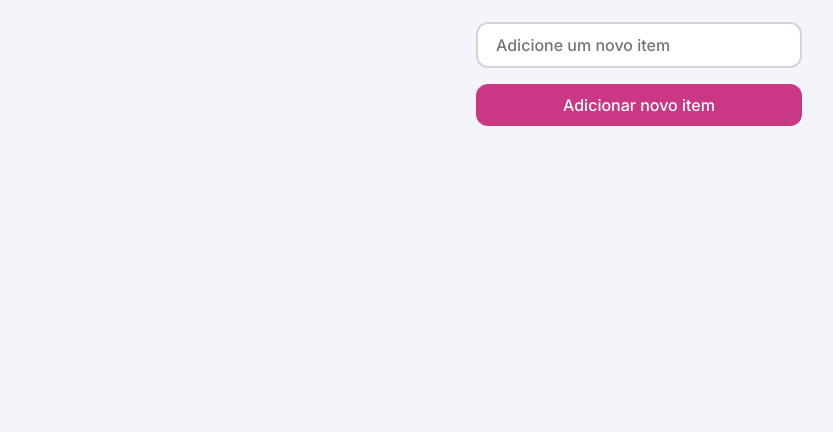
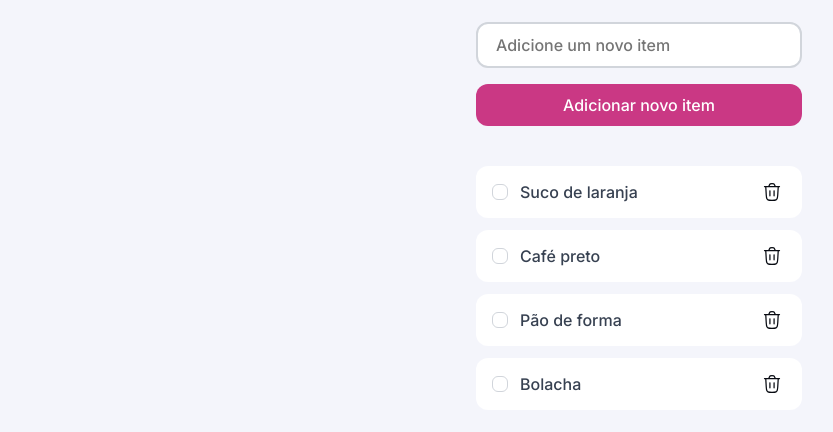
Before and after one commit to GuilhermeCrz/Lista-de-Compras, a plain HTML site: page index.html in a window 1280 px wide. Shown: the part 122-554 px from the top of the page, without its empty margins (1-834 px from the left). Drawn offline with Linux system fonts and the light colour scheme.

Commit message:
adicionando lista de itens

```diff
--- a/index.html
+++ b/index.html
@@ -30,8 +30,56 @@
         <section id="adicionar">
             <form>
                 <input type="text" name="item" id="item" placeholder="Adicione um novo item">
-                <button>Adicionar novo item</button>
+                <button ty>Adicionar novo item</button>
             </form>
+        </section>
+
+        <section id="lista">
+            <ul>
+                <li>
+                    <label class="checkbox-container">
+                        <input type="checkbox">
+                        <span>Suco de laranja</span>
+                    </label>
+
+                    <button type="button" aria-label="Remover Bolacha">
+                        <img src="assets/trash.svg" alt="">
+                    </button>
+                </li>
+
+                <li>
+                    <label class="checkbox-container">
+                        <input type="checkbox">
+                        <span>Café preto</span>
+                    </label>
+
+                    <button type="button" aria-label="Remover Bolacha">
+                        <img src="assets/trash.svg" alt="">
+                    </button>
+                </li>
+
+                <li>
+                    <label class="checkbox-container">
+                        <input type="checkbox">
+                        <span>Pão de forma</span>
+                    </label>
+
+                    <button type="button" aria-label="Remover Bolacha">
+                        <img src="assets/trash.svg" alt="">
+                    </button>
+                </li>
+
+                <li>
+                    <label class="checkbox-container">
+                        <input type="checkbox">
+                        <span>Bolacha</span>
+                    </label>
+
+                    <button type="button" aria-label="Remover Bolacha">
+                        <img src="assets/trash.svg" alt="">
+                    </button>
+                </li>
+            </ul>
         </section>
     </main>
 
--- a/styles/index.css
+++ b/styles/index.css
@@ -1,2 +1,3 @@
 @import url(global.css);
 @import url(adicionar.css);
+@import url(lista.css);
--- /dev/null
+++ b/styles/lista.css
@@ -0,0 +1,79 @@
+#lista {
+    padding-top: 2.5rem;
+    width: 100%;
+    max-width: 20.375rem;
+    margin-inline: auto;
+
+    & ul {
+        list-style: none;
+        display: flex;
+        flex-direction: column;
+        gap: 0.75rem;
+    }
+
+    & li {
+    display: flex;
+    align-items: center;
+    justify-content: space-between;
+    gap: 1rem;
+    background-color: var(--background-secondary);
+    padding: 0.75rem 1rem;
+    border-radius: 0.75rem;
+    }
+
+    & .checkbox-container {
+        display: flex;
+        align-items: center;
+        gap: 0.75rem;
+        color: var(--content-secondary);
+    }
+
+    & input[type="checkbox"] {
+        appearance: none;
+        -webkit-appearance: none;
+        width: 1rem;
+        height: 1rem;
+        border: 1px solid var(--border-primary);
+        border-radius: 0.375rem;
+        background-color: var(--background-secondary);
+        cursor: pointer;
+        position: relative;
+        transition: border-color 0.2s ease, background-color 0.2s ease;
+
+        &:hover {
+            border-color: var(--border-hover);
+        }
+
+        &:checked {
+            background-color: var(--color-brand);
+            border-color: var(--color-brand);
+        }
+
+        &:checked::after {
+            content: "";
+            position: absolute;
+            left: 4px;
+            top: 1px;
+            width: 4px;
+            height: 8px;
+            border: solid var(--always-white);
+            border-width: 0 2px 2px 0;
+            transform: rotate(45deg);
+        }
+    }
+
+    & button {
+        background: transparent;
+        border: none;
+        padding: 0.25rem;
+        cursor: pointer;
+        display: flex;
+        align-items: center;
+        justify-content: center;
+        transition: opacity 0.2s ease;
+
+        &:hover {
+            opacity: 0.7;
+        }
+    }
+}
```
